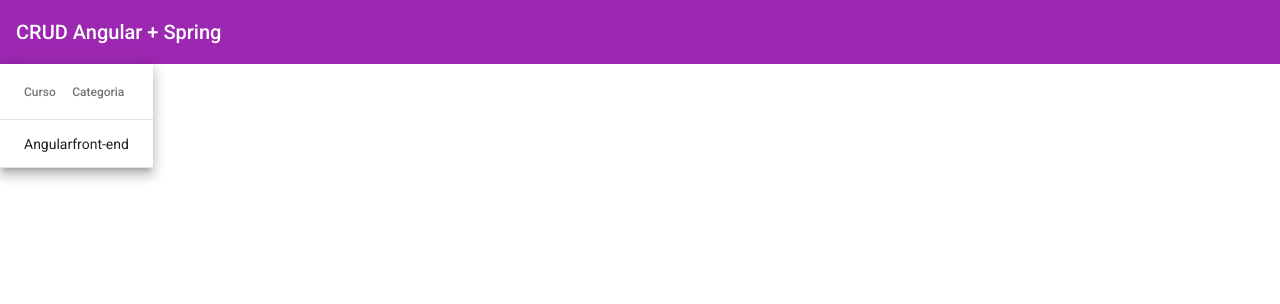
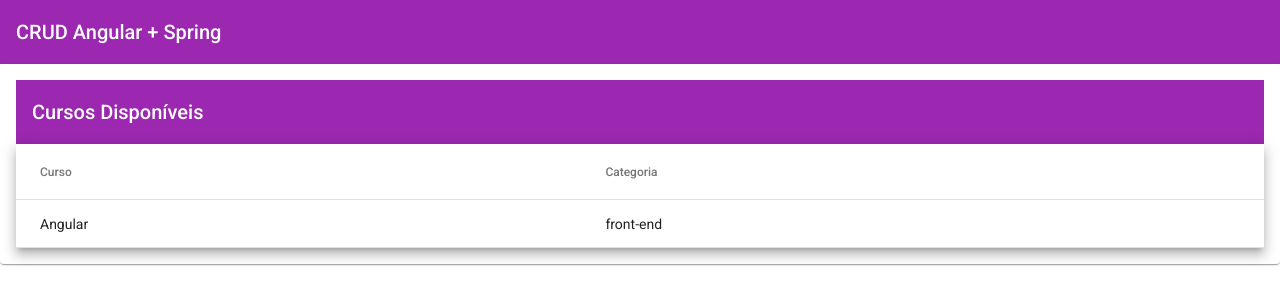
Before and after one commit to rodrigo-92-srb/CRUDAngular, an Angular app: page /courses in a window 1280 px wide. Shown: the top 304 px of the page. Built offline with nearby package versions, Linux system fonts and the light colour scheme.

Commit message:
Material CSS and creating a Module App Material

```diff
--- a/src/app/courses/courses.module.ts
+++ b/src/app/courses/courses.module.ts
@@ -1,7 +1,7 @@
 import { NgModule } from '@angular/core';
-import { MatTableModule } from '@angular/material/table';
 import { CommonModule } from '@angular/common';
 
+import { AppMaterialModule } from '../shared/app-material/app-material.module';
 import { CoursesRoutingModule } from './courses-routing.module';
 import { CoursesComponent } from './courses/courses.component';
 
@@ -13,7 +13,7 @@
   imports: [
     CommonModule,
     CoursesRoutingModule,
-    MatTableModule
+    AppMaterialModule
   ]
 })
 export class CoursesModule { }
--- a/src/app/courses/courses/courses.component.html
+++ b/src/app/courses/courses/courses.component.html
@@ -1,17 +1,19 @@
+<mat-card>
+  <mat-toolbar color="primary">Cursos Disponíveis</mat-toolbar>
   <table mat-table [dataSource]="courses" class="mat-elevation-z8">
-
     <!-- Name Column -->
     <ng-container matColumnDef="name">
-    <th mat-header-cell *matHeaderCellDef> Curso </th>
-    <td mat-cell *matCellDef="let course"> {{ course.name }} </td>
+      <th mat-header-cell *matHeaderCellDef>Curso</th>
+      <td mat-cell *matCellDef="let course">{{ course.name }}</td>
     </ng-container>
 
     <!-- Category Column -->
     <ng-container matColumnDef="category">
-    <th mat-header-cell *matHeaderCellDef> Categoria </th>
-    <td mat-cell *matCellDef="let course"> {{ course.category }} </td>
+      <th mat-header-cell *matHeaderCellDef>Categoria</th>
+      <td mat-cell *matCellDef="let course">{{ course.category }}</td>
     </ng-container>
 
     <tr mat-header-row *matHeaderRowDef="displayedColumns"></tr>
-  <tr mat-row *matRowDef="let row; columns: displayedColumns;"></tr>
+    <tr mat-row *matRowDef="let row; columns: displayedColumns"></tr>
   </table>
+</mat-card>
--- a/src/app/courses/courses/courses.component.scss
+++ b/src/app/courses/courses/courses.component.scss
@@ -0,0 +1,3 @@
+table {
+  width: 100%;
+}
```
Also changed, not shown: src/app/shared/app-material/app-material.module.ts (added, +13 -0 lines). Lines whose indentation alone changed are shown as unchanged.
